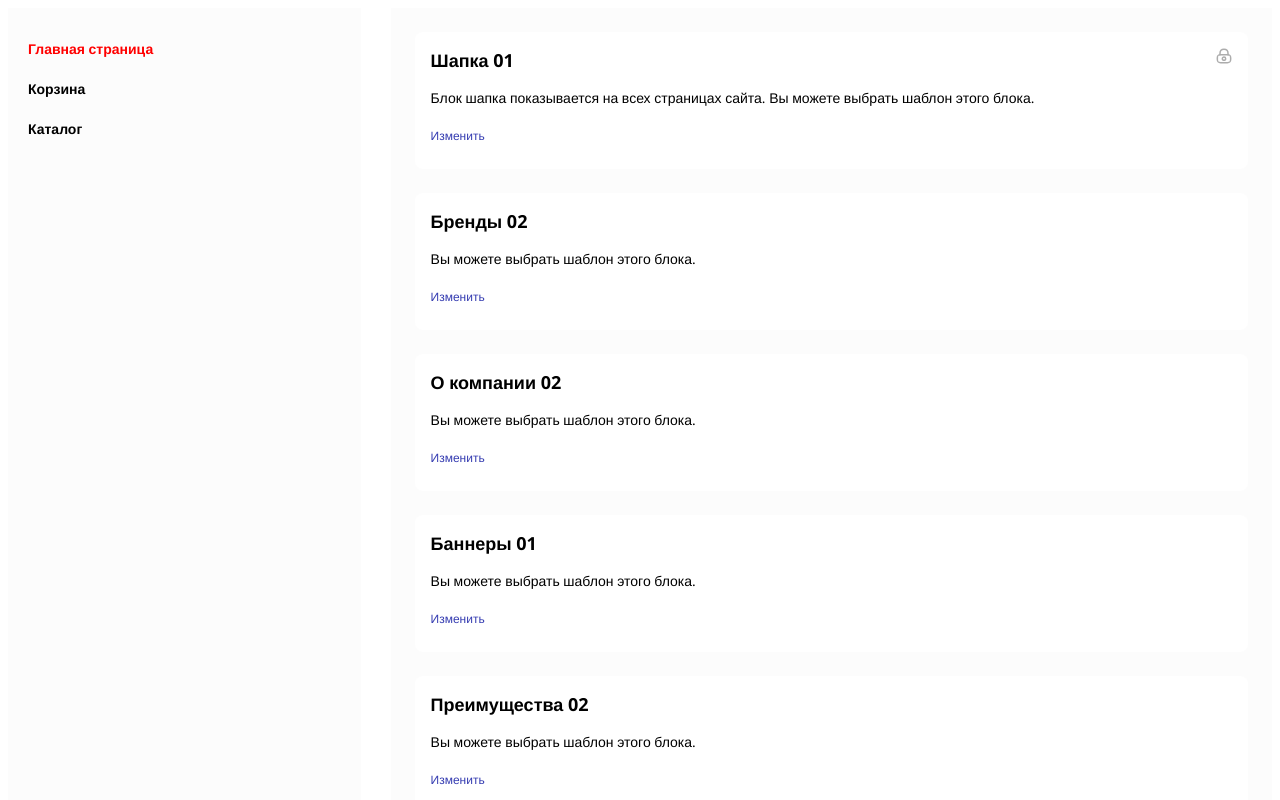
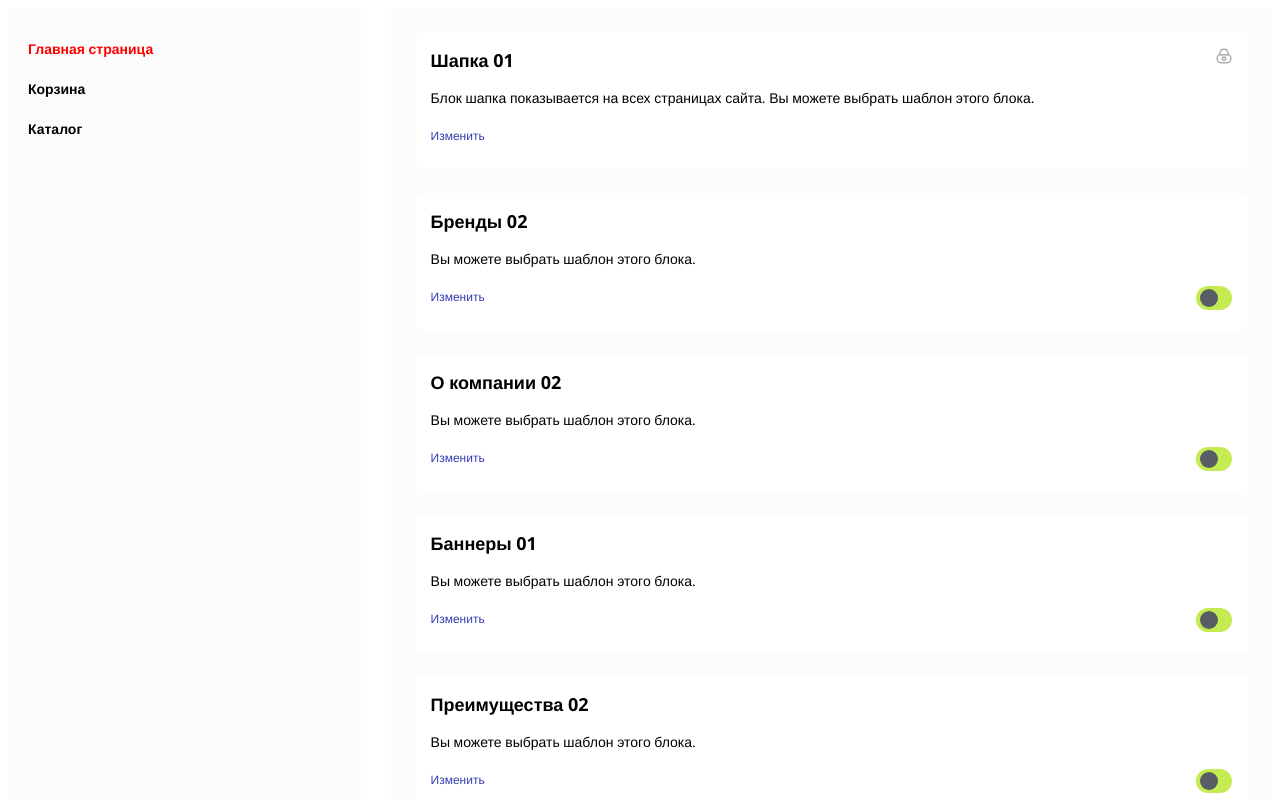
Before and after one commit to djembuka/tp-seller2---page-settings, a Vue app: page / in a window 1280 px wide. Shown: the top 800 px of the page. Built offline with nearby package versions, Linux system fonts and the light colour scheme.

Commit message:
Block switcher

```diff
--- a/src/components/BlockSortable.vue
+++ b/src/components/BlockSortable.vue
@@ -20,10 +20,13 @@
     <div v-if="block.data.edit" class="slr2-page-settings__block__edit">
       <span @click.prevent="edit">{{ block.data.edit }}</span>
     </div>
+    <control-switcher :block="block"></control-switcher>
   </div>
 </template>
 
 <script>
+import ControlSwitcher from './ControlSwitcher.vue';
+
 export default {
   props: ['block'],
   computed: {
@@ -41,6 +44,9 @@ export default {
       });
     },
   },
+  components: {
+    ControlSwitcher,
+  },
 };
 </script>
 
--- a/src/components/BlockTemplate.vue
+++ b/src/components/BlockTemplate.vue
@@ -62,7 +62,9 @@ export default {
 }
 .slr2-page-settings__template__title {
   font-size: var(--ui-font-size-md);
+  line-height: 1.1;
   font-weight: bold;
+  margin-right: 50px;
   margin-bottom: var(--slr2-gap-middle);
 }
 .slr2-page-settings__template__img {
--- a/src/components/ContainerSortable.vue
+++ b/src/components/ContainerSortable.vue
@@ -41,9 +41,10 @@ export default {
             .querySelectorAll('.slr2-page-settings__block')
             .forEach((block, index) => {
               const id = block.getAttribute('data-id');
-              commit('setSort', {
+              commit('setBlockProp', {
                 blockId: id,
-                sort: (index + 1) * 10,
+                property: 'sort',
+                value: (index + 1) * 10,
               });
             });
           commit('sortBlocks');
--- /dev/null
+++ b/src/components/ControlSwitcher.vue
@@ -0,0 +1,66 @@
+<template>
+  <div
+    class="slr2-page-settings__switcher"
+    :class="{ 'slr2-page-settings__switcher--off': offState }"
+    @click.prevent="click"
+  ></div>
+</template>
+
+<script>
+export default {
+  data() {
+    return {
+      offState: !this.block.active,
+    };
+  },
+  props: ['block'],
+  methods: {
+    click() {
+      this.offState = !this.offState;
+      this.$store.commit('setBlockProp', {
+        blockId: this.block.id,
+        property: 'active',
+        value: !this.offState,
+      });
+    },
+  },
+};
+</script>
+
+<style>
+.slr2-page-settings__switcher {
+  width: 36px;
+  height: 24px;
+  border-radius: 12px;
+  background-color: #c5eb52;
+  position: relative;
+  cursor: pointer;
+}
+.slr2-page-settings__switcher.slr2-page-settings__switcher--off {
+  background-color: #d6dfe3;
+}
+.slr2-page-settings__switcher::before {
+  content: '';
+  display: block;
+  width: 18px;
+  height: 18px;
+  border-radius: 9px;
+  background-color: #585c65;
+  position: absolute;
+  top: 3px;
+  left: 4px;
+  -webkit-transition: left 0.1s linear;
+  transition: left 0.1s linear;
+  z-index: 10;
+}
+.slr2-page-settings__switcher.slr2-page-settings__switcher--off::before {
+  top: 3px;
+  left: 14px;
+}
+.slr2-page-settings__block .slr2-page-settings__switcher {
+  position: absolute;
+  bottom: 20px;
+  right: 16px;
+  z-index: 10;
+}
+</style>
--- a/src/store.js
+++ b/src/store.js
@@ -32,6 +32,7 @@ const Store = {
           (b) => b.blockId === block.id
         );
         block.sort = memoryBlock.sort;
+        block.active = memoryBlock.active;
         block.templates.forEach((t) => {
           if (t.id === memoryBlock.templateId) {
             t.checked = true;
@@ -47,6 +48,7 @@ const Store = {
             (b) => b.blockId === block.id
           );
           block.sort = memoryBlock.sort;
+          block.active = memoryBlock.active;
           block.templates.forEach((t) => {
             if (t.id === memoryBlock.templateId) {
               t.checked = true;
@@ -57,20 +59,20 @@ const Store = {
         });
       });
     },
-    setSort(state, { blockId, sort }) {
+    setBlockProp(state, { blockId, property, value }) {
       let page = state.pages.find((page) => page.active);
       page = page || state.pages[0];
       const block = page.blocks.find((b) => b.id === blockId);
       if (block) {
-        block.sort = sort;
+        block[property] = value;
       }
     },
     changeBlocksRender(state, payload) {
       state.blocksRender = payload;
     },
     createMemory(state) {
+      const scaffoldMemory = [];
       const pagesMemory = [];
-      const scaffoldMemory = [];
 
       Object.values(state.scaffold).forEach((block) => {
         const template = block.templates
@@ -79,6 +81,7 @@ const Store = {
         scaffoldMemory.push({
           blockId: block.id,
           sort: block.sort,
+          active: block.active,
           templateId: template ? template.id : null,
         });
       });
@@ -92,6 +95,7 @@ const Store = {
           blocks.push({
             blockId: block.id,
             sort: block.sort,
+            active: block.active,
             templateId: template ? template.id : null,
           });
         });
```
Also changed, not shown: public/store.js (+32 -24 lines).
